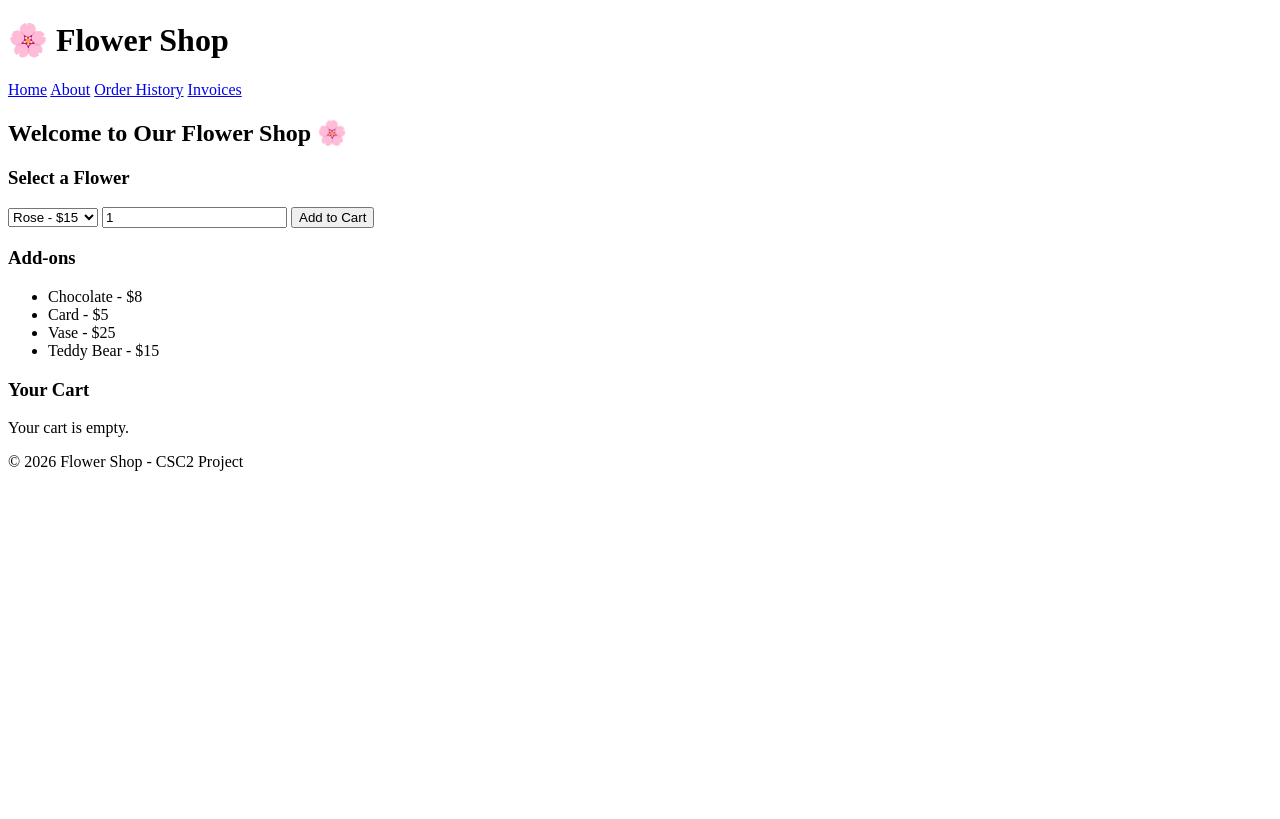
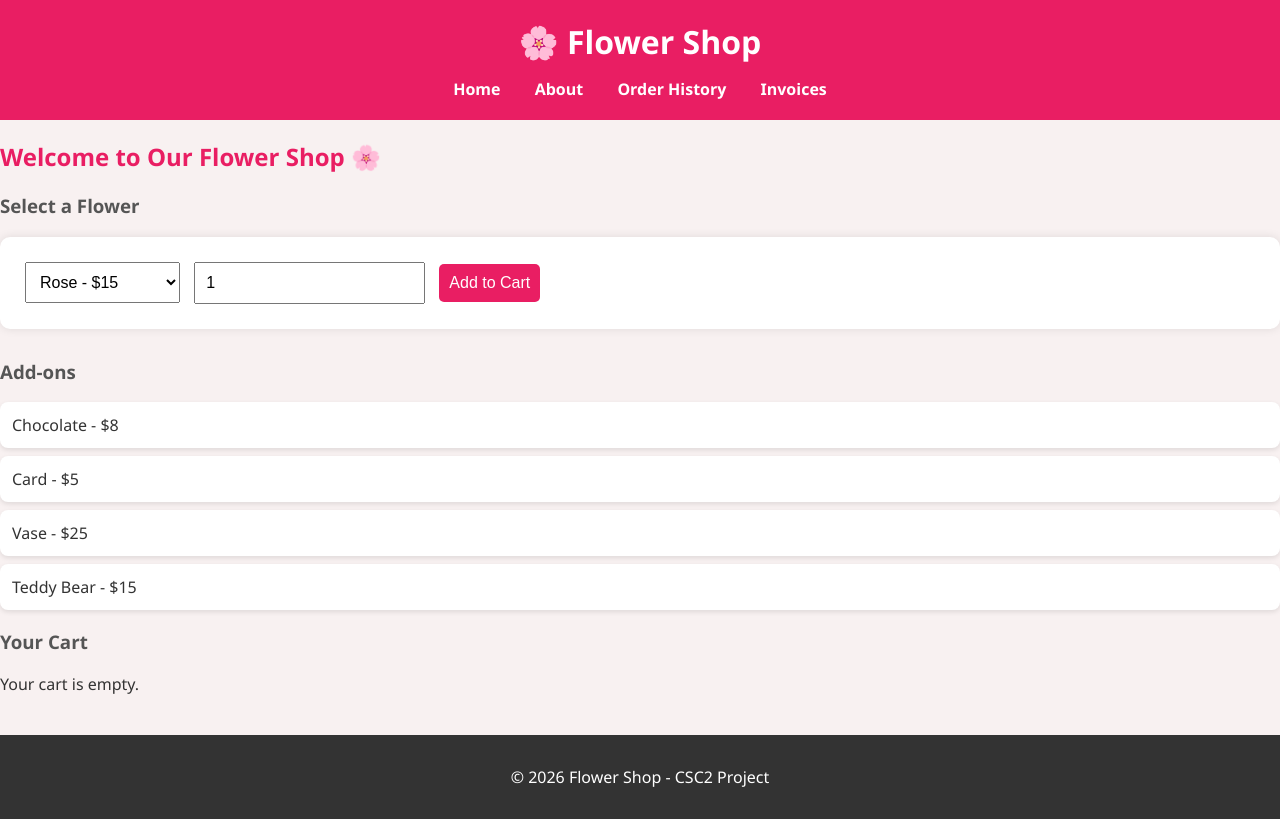
Before and after one commit to Seanethroy/Flask-Web-App, a Flask app: page / in a window 1280 px wide. Before the commit the page ends 471 px from the top, so only its background shows below. Run offline with Flask 3, Linux system fonts and the light colour scheme.

Commit message:
final changes

```diff
--- a/app.py
+++ b/app.py
@@ -41,7 +41,7 @@ def add_to_cart():
 def remove_from_cart(item):
     if 'cart' in session and item in session['cart']:
         del session['cart'][item]
-        flash(f"🗑️ Removed {item} from cart.")
+        flash(f"🗑️ Removed all {item} from the cart.")   # Improved message
     return redirect(url_for('home'))
 
 @app.route('/about')
--- a/data/flowers.json
+++ b/data/flowers.json
@@ -2,5 +2,6 @@
     "Rose": {"price": 15, "stock": 50},
     "Tulip": {"price": 12, "stock": 60},
     "Lily": {"price": 18, "stock": 40},
-    "Daisy": {"price": 10, "stock": 70}
+    "Daisy": {"price": 10, "stock": 70},
+    "Sunflower": {"price": 14, "stock": 55}
 }
--- a/static/css/style.css
+++ b/static/css/style.css
@@ -0,0 +1,126 @@
+/* style.css */
+body {
+    font-family: 'Segoe UI', Tahoma, Geneva, Verdana, sans-serif;
+    margin: 0;
+    padding: 0;
+    background-color: #f8f1f1;
+    color: #333;
+}
+
+header {
+    background-color: #e91e63;
+    color: white;
+    padding: 20px;
+    text-align: center;
+}
+
+header h1 {
+    margin: 0;
+}
+
+nav {
+    margin-top: 15px;
+}
+
+nav a {
+    color: white;
+    text-decoration: none;
+    margin: 0 15px;
+    font-weight: bold;
+}
+
+nav a:hover {
+    text-decoration: underline;
+}
+
+.content {
+    max-width: 1000px;
+    margin: 30px auto;
+    padding: 20px;
+}
+
+h2 {
+    color: #e91e63;
+}
+
+h3 {
+    color: #555;
+}
+
+form {
+    background: white;
+    padding: 20px;
+    border-radius: 10px;
+    box-shadow: 0 0 10px rgba(0,0,0,0.1);
+    margin-bottom: 30px;
+}
+
+select, input, button {
+    padding: 10px;
+    margin: 5px;
+    font-size: 16px;
+}
+
+button {
+    background-color: #e91e63;
+    color: white;
+    border: none;
+    border-radius: 5px;
+    cursor: pointer;
+}
+
+button:hover {
+    background-color: #c2185b;
+}
+
+ul {
+    list-style: none;
+    padding: 0;
+}
+
+li {
+    background: white;
+    padding: 12px;
+    margin: 8px 0;
+    border-radius: 8px;
+    box-shadow: 0 2px 5px rgba(0,0,0,0.1);
+}
+
+a {
+    color: #e91e63;
+    text-decoration: none;
+}
+
+a:hover {
+    text-decoration: underline;
+}
+
+.flash {
+    background-color: #d4edda;
+    color: #155724;
+    padding: 12px;
+    margin: 15px 0;
+    border-radius: 5px;
+    border: 1px solid #c3e6cb;
+}
+
+footer {
+    text-align: center;
+    padding: 15px;
+    background-color: #333;
+    color: white;
+    margin-top: 40px;
+}
+
+/* Mobile Responsive */
+@media (max-width: 600px) {
+    nav {
+        display: flex;
+        flex-direction: column;
+        gap: 10px;
+    }
+
+    form {
+        padding: 15px;
+    }
+}
--- a/templates/base.html
+++ b/templates/base.html
@@ -18,12 +18,11 @@
     </header>
 
     <!-- Flash Messages -->
+        <!-- Flash Messages -->
     {% with messages = get_flashed_messages() %}
         {% if messages %}
             {% for message in messages %}
-                <p style="background-color: #d4edda; color: #155724; padding: 10px; border-radius: 5px;">
-                    {{ message }}
-                </p>
+                <div class="flash">{{ message }}</div>
             {% endfor %}
         {% endif %}
     {% endwith %}
```
